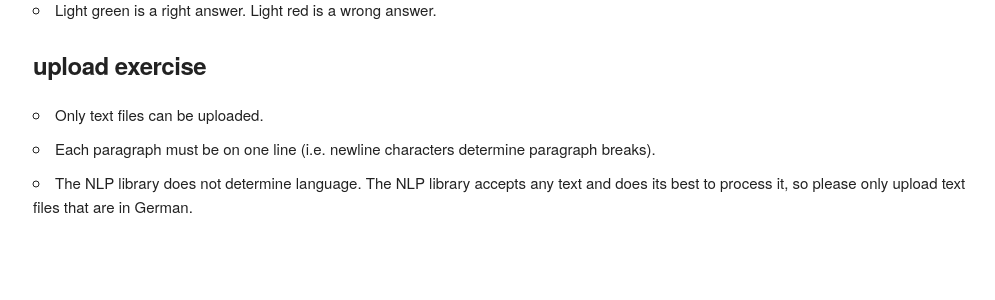
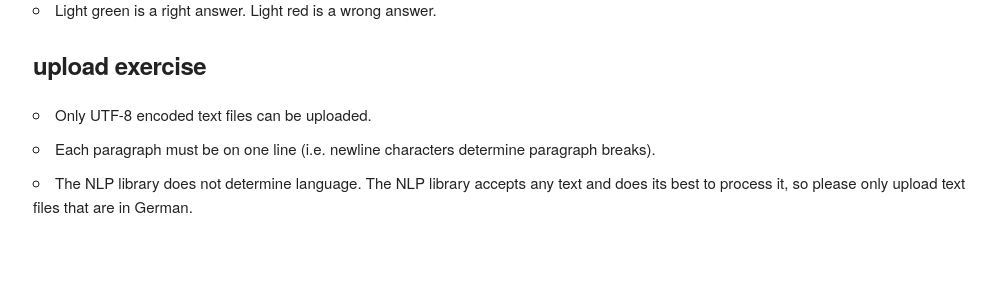
Before and after one commit to steve-nekoliczak/DieFehlendenWoerter, a Python web app: template templates/how_to.html in a window 1280 px wide. Shown: the part 305-605 px from the top of the page, without its empty margins (127-1122 px from the left). Run offline with Jinja, Linux system fonts and the light colour scheme; the template is opened without the code that fills it, so the values that code supplies are empty.

Commit message:
Specifying only UTF-8 encoded files can be uploaded on how to page

```diff
--- a/templates/how_to.html
+++ b/templates/how_to.html
@@ -31,7 +31,7 @@
         <h5><b>upload exercise</b></h5>
         <ul>
             <li>
-                Only text files can be uploaded.
+                Only UTF-8 encoded text files can be uploaded.
             </li>
             <li>
                 Each paragraph must be on one line (i.e. newline characters determine paragraph breaks).
```
